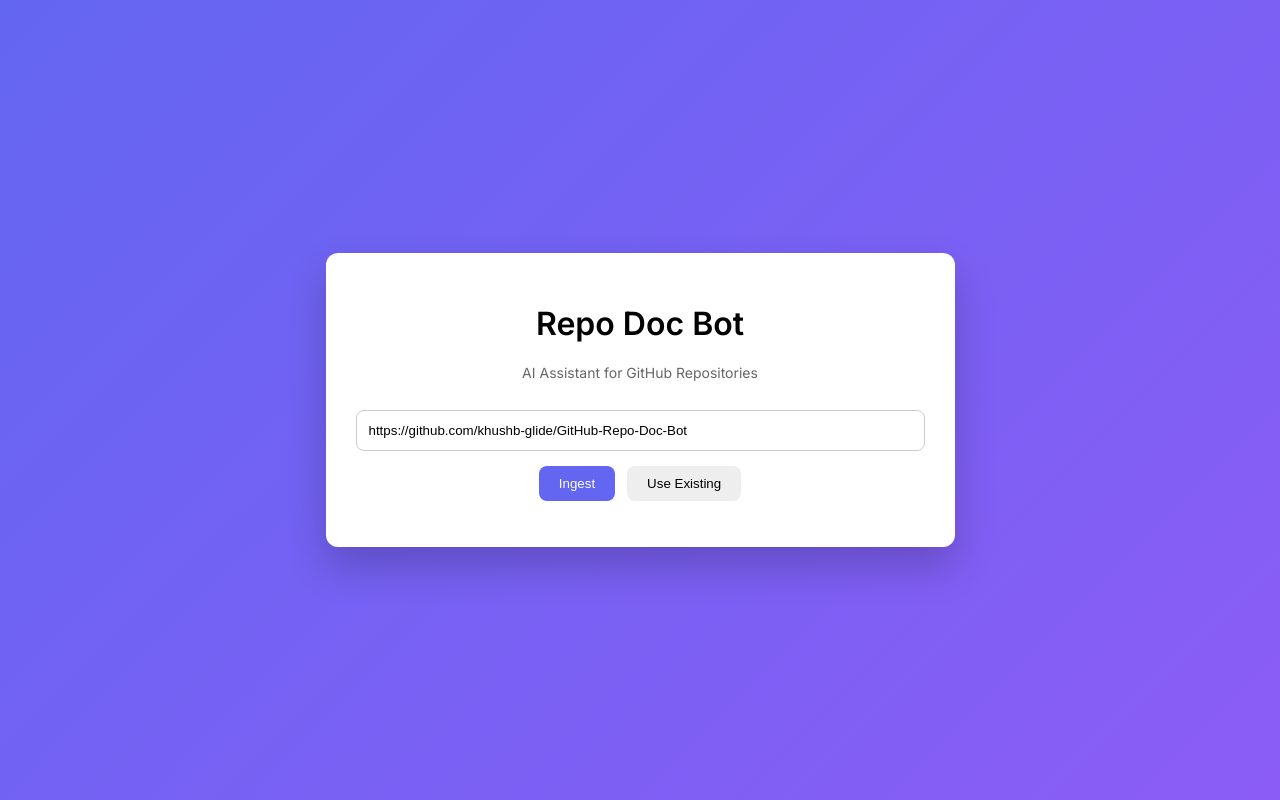
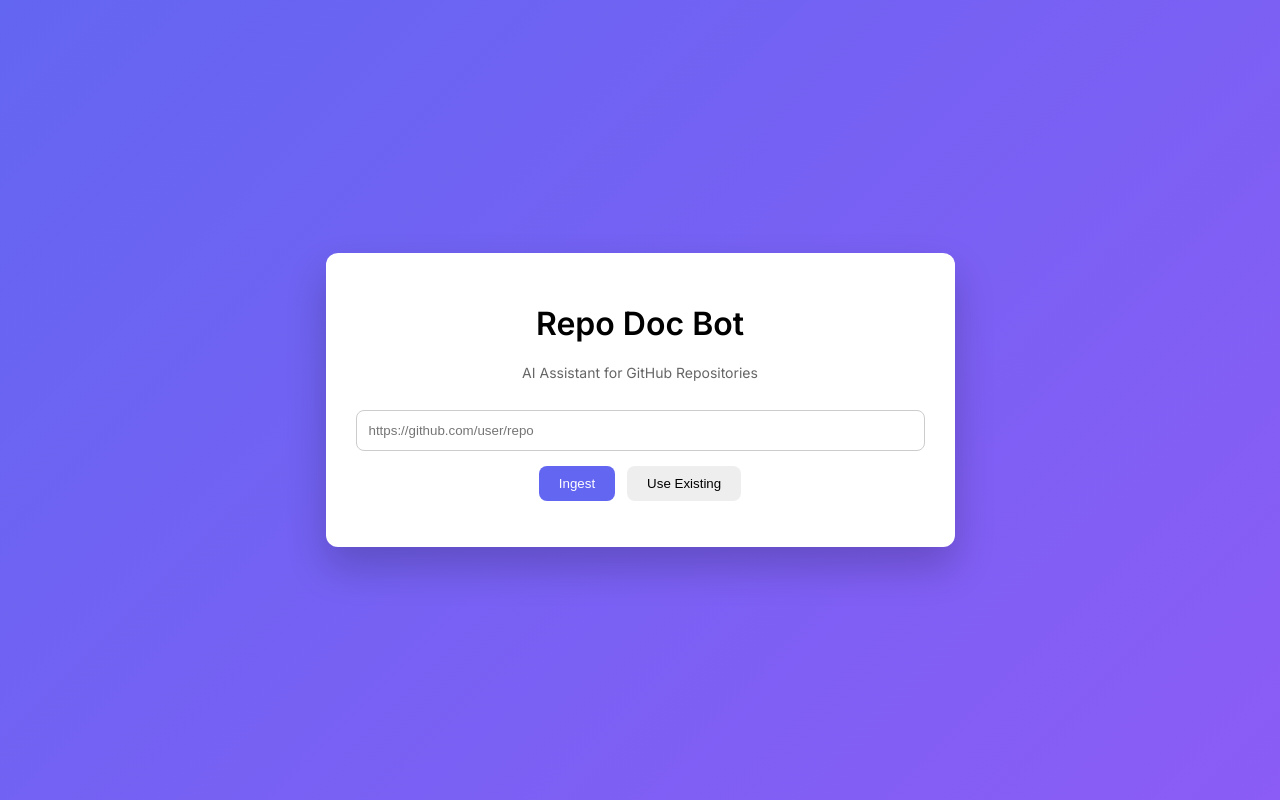
Before and after one commit to AryanMore/CodeBase_Indexer, a React (Create React App) app in the folder frontend/: page / in a window 1280 px wide. Built offline with nearby package versions, Linux system fonts and the light colour scheme; no server answers.

Commit message:
Removed default value from Textbox for URL input

```diff
--- a/frontend/src/App.js
+++ b/frontend/src/App.js
@@ -13,7 +13,7 @@
   const [page, setPage] = useState("landing");
 
   const [repoUrl, setRepoUrl] = useState(
-    "https://github.com/khushb-glide/GitHub-Repo-Doc-Bot"
+    ""
   );
   const [status, setStatus] = useState("");
   const [loading, setLoading] = useState(false);
```
